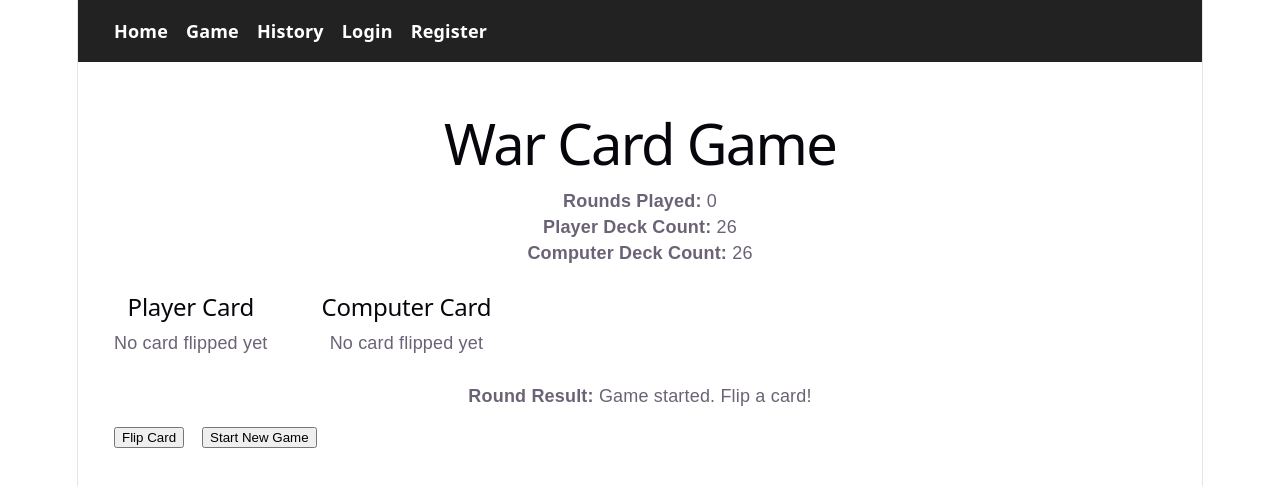
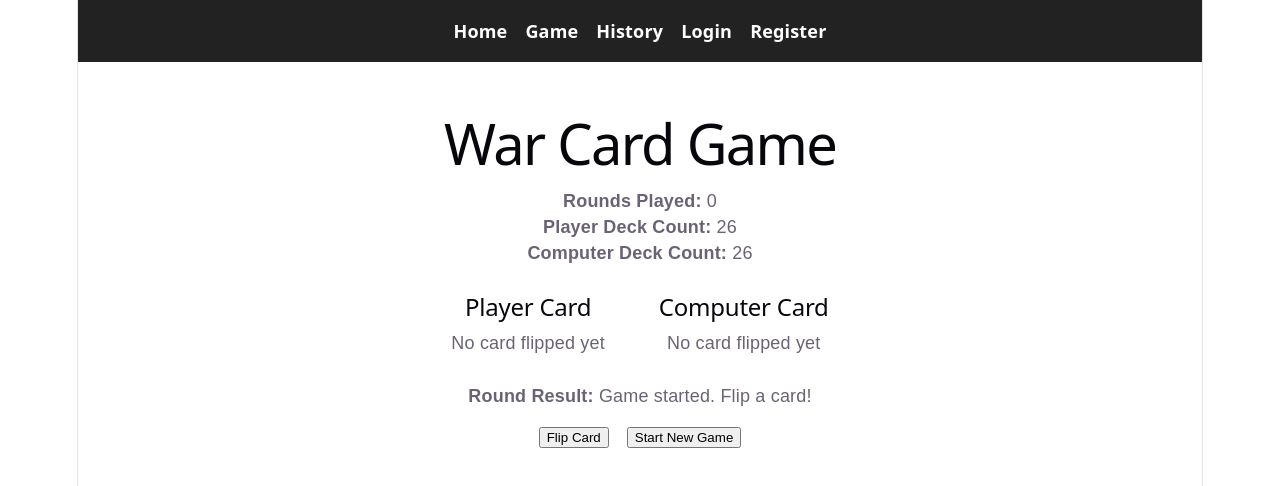
Before and after one commit to CadLin05/War_Client, a React (Vite) app: page /game in a window 1280 px wide. Shown: the top 486 px of the page. Built offline with nearby package versions, Linux system fonts and the light colour scheme.

Commit message:
adjusted centering of text and buttons

```diff
--- a/src/components/Navbar.tsx
+++ b/src/components/Navbar.tsx
@@ -13,7 +13,6 @@ import { useEffect } from "react";
   }*/
 
 export default function Navbar() {
-
   const [auth, setAuth] = useState<boolean>(false);
   const location = useLocation();
   useEffect(() => {
@@ -26,11 +25,12 @@ export default function Navbar() {
     setAuth(false); //sets authentication to false
   };
 
-
-
   const navStyle = {
     display: "flex",
     gap: "1rem",
+    justifyContent: "center", // ✅ centers horizontally
+    alignItems: "center", // ✅ aligns vertically (optional)
+    textAlign: "center",
     padding: "1rem 2rem",
     backgroundColor: "#222",
   };
@@ -43,15 +43,29 @@ export default function Navbar() {
 
   return (
     <nav style={navStyle}>
-      <Link to="/" style={linkStyle}>Home</Link>
-      <Link to="/game" style={linkStyle}>Game</Link>
-      <Link to="/history" style={linkStyle}>History</Link>
-      {auth ? <Link to="/login" style={linkStyle} onClick = {logout}>Logout</Link>: //ternary operator to check if there is authentication, if authenticated: display logout, else: display login and register
-      <>
-      <Link to="/login" style={linkStyle}>Login</Link>
-      <Link to="/register" style={linkStyle}>Register</Link>
-      </>
-      }
+      <Link to="/" style={linkStyle}>
+        Home
+      </Link>
+      <Link to="/game" style={linkStyle}>
+        Game
+      </Link>
+      <Link to="/history" style={linkStyle}>
+        History
+      </Link>
+      {auth ? (
+        <Link to="/login" style={linkStyle} onClick={logout}>
+          Logout
+        </Link> //ternary operator to check if there is authentication, if authenticated: display logout, else: display login and register
+      ) : (
+        <>
+          <Link to="/login" style={linkStyle}>
+            Login
+          </Link>
+          <Link to="/register" style={linkStyle}>
+            Register
+          </Link>
+        </>
+      )}
     </nav>
   );
 }
--- a/src/pages/GamePage.tsx
+++ b/src/pages/GamePage.tsx
@@ -13,7 +13,7 @@ export default function GamePage() {
 
       saveGame({
         result,
-      rounds: gameState.roundCount
+        rounds: gameState.roundCount,
         //not sending up finished at anymore, time being made serverside finishedAt: new Date().toISOString(),
       }).catch(() => {
         console.log("Failed to save game.");
@@ -32,15 +32,33 @@ export default function GamePage() {
     <div style={{ padding: "2rem", fontFamily: "Arial, sans-serif" }}>
       <h1>War Card Game</h1>
 
-      <p><strong>Rounds Played:</strong> {gameState.roundCount}</p>
-      <p><strong>Player Deck Count:</strong> {gameState.playerDeck.length}</p>
-      <p><strong>Computer Deck Count:</strong> {gameState.computerDeck.length}</p>
+      <p>
+        <strong>Rounds Played:</strong> {gameState.roundCount}
+      </p>
+      <p>
+        <strong>Player Deck Count:</strong> {gameState.playerDeck.length}
+      </p>
+      <p>
+        <strong>Computer Deck Count:</strong> {gameState.computerDeck.length}
+      </p>
 
-      <div style={{ display: "flex", gap: "3rem", marginTop: "1.5rem", marginBottom: "1.5rem" }}>
+      <div
+        style={{
+          display: "flex",
+          gap: "3rem",
+          justifyContent: "center", // ✅ centers horizontally
+          alignItems: "center", // ✅ aligns vertically (optional)
+          textAlign: "center",
+          marginTop: "1.5rem",
+          marginBottom: "1.5rem",
+        }}
+      >
         <div>
           <h2>Player Card</h2>
           {gameState.playerCard ? (
-            <p>{gameState.playerCard.rank} of {gameState.playerCard.suit}</p>
+            <p>
+              {gameState.playerCard.rank} of {gameState.playerCard.suit}
+            </p>
           ) : (
             <p>No card flipped yet</p>
           )}
@@ -49,23 +67,34 @@ export default function GamePage() {
         <div>
           <h2>Computer Card</h2>
           {gameState.computerCard ? (
-            <p>{gameState.computerCard.rank} of {gameState.computerCard.suit}</p>
+            <p>
+              {gameState.computerCard.rank} of {gameState.computerCard.suit}
+            </p>
           ) : (
             <p>No card flipped yet</p>
           )}
         </div>
       </div>
 
-      <p><strong>Round Result:</strong> {gameState.roundMessage}</p>
+      <p>
+        <strong>Round Result:</strong> {gameState.roundMessage}
+      </p>
 
-      <div style={{ marginTop: "1rem", display: "flex", gap: "1rem" }}>
+      <div
+        style={{
+          marginTop: "1rem",
+          justifyContent: "center", // ✅ centers horizontally
+          alignItems: "center", // ✅ aligns vertically (optional)
+          textAlign: "center",
+          display: "flex",
+          gap: "1rem",
+        }}
+      >
         <button onClick={handleFlipCard} disabled={gameState.gameOver}>
           Flip Card
         </button>
 
-        <button onClick={handleNewGame}>
-          Start New Game
-        </button>
+        <button onClick={handleNewGame}>Start New Game</button>
       </div>
 
       {gameState.gameOver && gameState.winner && (
--- a/src/pages/HomePage.tsx
+++ b/src/pages/HomePage.tsx
@@ -5,10 +5,20 @@ export default function HomePage() {
     <div style={{ padding: "2rem", fontFamily: "Arial, sans-serif" }}>
       <h1>Welcome to the War Card Game</h1>
       <p>
-        Start a new game, track your past matches, and get ready to battle the computer.
+        Start a new game, track your past matches, and get ready to battle the
+        computer.
       </p>
 
-      <div style={{ marginTop: "1.5rem", display: "flex", gap: "1rem" }}>
+      <div
+        style={{
+          marginTop: "1.5rem",
+          justifyContent: "center", // ✅ centers horizontally
+          alignItems: "center", // ✅ aligns vertically (optional)
+          textAlign: "center",
+          display: "flex",
+          gap: "1rem",
+        }}
+      >
         <Link to="/game">
           <button>Play Game</button>
         </Link>
--- a/src/pages/LoginPage.tsx
+++ b/src/pages/LoginPage.tsx
@@ -13,10 +13,9 @@ export default function LoginPage() {
     try {
       const response = await loginUser({ username, password });
       if (response.token) {
-
         localStorage.setItem("token", response.token);
         navigate("/"); //directs to homepage so that the navbar can re render
-        console.log(localStorage.getItem("token")) // just logging to make sure client is recieving token
+        console.log(localStorage.getItem("token")); // just logging to make sure client is recieving token
       }
       setMessage(response.message || "Login successful.");
       setUsername("");
@@ -28,7 +27,12 @@ export default function LoginPage() {
   }
 
   return (
-    <div style={{ padding: "2rem", fontFamily: "Arial, sans-serif" }}>
+    <div
+      style={{
+        padding: "2rem",
+        fontFamily: "Arial, sans-serif",
+      }}
+    >
       <h1>Login</h1>
 
       <form
@@ -37,6 +41,9 @@ export default function LoginPage() {
           display: "flex",
           flexDirection: "column",
           gap: "1rem",
+          margin: "20rem",
+          marginTop: "-2.5rem",
+          padding: "5rem",
           maxWidth: "300px",
         }}
       >
--- a/src/pages/RegisterPage.tsx
+++ b/src/pages/RegisterPage.tsx
@@ -1,6 +1,5 @@
 import { useState } from "react";
 import { registerUser } from "../services/authApi";
-
 
 export default function RegisterPage() {
   const [username, setUsername] = useState("");
@@ -17,7 +16,11 @@ export default function RegisterPage() {
     }
 
     try {
-      const response = await registerUser({ username, password, password2: confirmPassword });
+      const response = await registerUser({
+        username,
+        password,
+        password2: confirmPassword,
+      });
       setMessage(response.message || "Registration successful.");
       setUsername("");
       setPassword("");
@@ -28,7 +31,12 @@ export default function RegisterPage() {
   }
 
   return (
-    <div style={{ padding: "2rem", fontFamily: "Arial, sans-serif" }}>
+    <div
+      style={{
+        padding: "2rem",
+        fontFamily: "Arial, sans-serif",
+      }}
+    >
       <h1>Register</h1>
 
       <form
@@ -36,6 +44,9 @@ export default function RegisterPage() {
         style={{
           display: "flex",
           flexDirection: "column",
+          margin: "20rem",
+          marginTop: "-2.5rem",
+          padding: "5rem",
           gap: "1rem",
           maxWidth: "300px",
         }}
```
Lines whose indentation alone changed are shown as unchanged.
